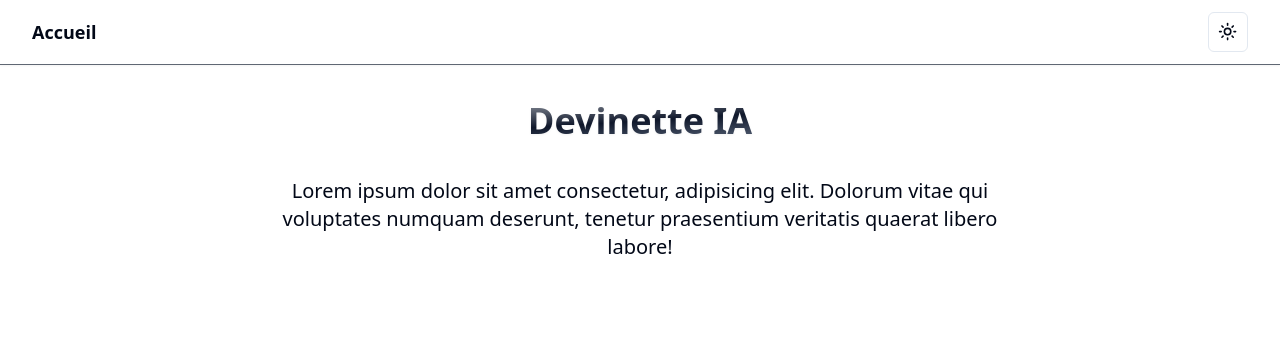
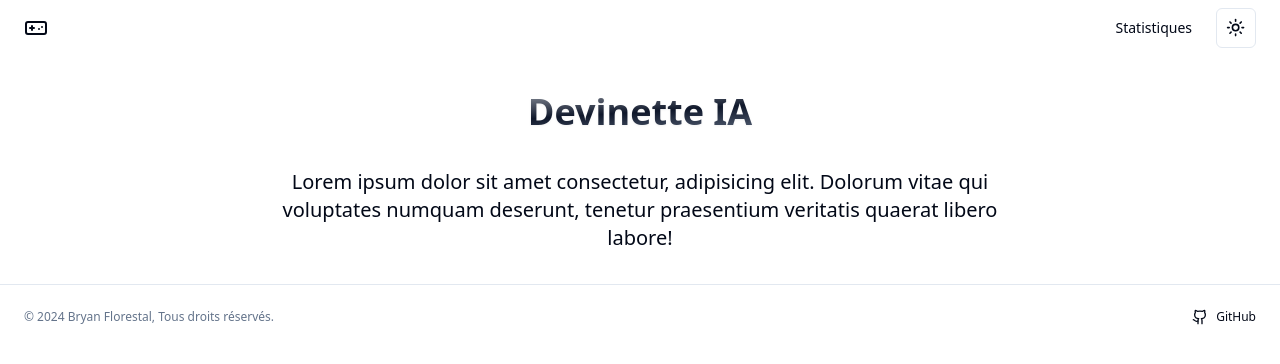
Before and after one commit to bflorestal/devinette-ia, a React (Vite) app in the folder client/: page / in a window 1280 px wide. Shown: the top 364 px of the page. Built offline with nearby package versions, Linux system fonts and the light colour scheme.

Commit message:
feat: added header and footer

```diff
--- /dev/null
+++ b/client/src/components/icons/gamepad.tsx
@@ -0,0 +1,24 @@
+interface GamepadIconProps extends React.SVGProps<SVGSVGElement> {}
+
+export default function GamepadIcon({ className }: GamepadIconProps) {
+  return (
+    <svg
+      xmlns="http://www.w3.org/2000/svg"
+      width="24"
+      height="24"
+      viewBox="0 0 24 24"
+      fill="none"
+      stroke="currentColor"
+      strokeWidth="2"
+      strokeLinecap="round"
+      strokeLinejoin="round"
+      className={className}
+    >
+      <line x1="6" x2="10" y1="12" y2="12" />
+      <line x1="8" x2="8" y1="10" y2="14" />
+      <line x1="15" x2="15.01" y1="13" y2="13" />
+      <line x1="18" x2="18.01" y1="11" y2="11" />
+      <rect width="20" height="12" x="2" y="6" rx="2" />
+    </svg>
+  );
+}
--- /dev/null
+++ b/client/src/components/icons/github.tsx
@@ -0,0 +1,23 @@
+import { cn } from "@/lib/utils";
+
+interface GitHubIconProps extends React.SVGProps<SVGSVGElement> {}
+
+export default function GitHubIcon({ className }: GitHubIconProps) {
+  return (
+    <svg
+      xmlns="http://www.w3.org/2000/svg"
+      width="24"
+      height="24"
+      viewBox="0 0 24 24"
+      fill="none"
+      stroke="currentColor"
+      strokeWidth="2"
+      strokeLinecap="round"
+      strokeLinejoin="round"
+      className={cn("lucide lucide-github", className)}
+    >
+      <path d="M15 22v-4a4.8 4.8 0 0 0-1-3.5c3 0 6-2 6-5.5.08-1.25-.27-2.48-1-3.5.28-1.15.28-2.35 0-3.5 0 0-1 0-3 1.5-2.64-.5-5.36-.5-8 0C6 2 5 2 5 2c-.3 1.15-.3 2.35 0 3.5A5.403 5.403 0 0 0 4 9c0 3.5 3 5.5 6 5.5-.39.49-.68 1.05-.85 1.65-.17.6-.22 1.23-.15 1.85v4" />
+      <path d="M9 18c-4.51 2-5-2-7-2" />
+    </svg>
+  );
+}
--- a/client/src/routes/__root.tsx
+++ b/client/src/routes/__root.tsx
@@ -1,18 +1,26 @@
 import { createRootRoute, Link, Outlet } from "@tanstack/react-router";
-import { TanStackRouterDevtools } from "@tanstack/router-devtools";
+// import { TanStackRouterDevtools } from "@tanstack/router-devtools";
 import { ModeToggle } from "@/components/mode-toggle";
+import GitHubIcon from "@/components/icons/github";
+import GamepadIcon from "@/components/icons/gamepad";
 
 export const Route = createRootRoute({
   component: () => (
     <>
-      <header className="sticky top-0 z-30 w-full border-b border-gray-700/80 shadow-sm">
-        <div className="container flex h-16 items-center space-x-4 sm:justify-between sm:space-x-0">
-          <Link
-            to="/"
-            className="[&.active]:font-bold transition-opacity hover:opacity-90 text-lg"
-          >
-            Accueil
-          </Link>
+      <header className="px-4 lg:px-6 h-14 flex items-center">
+        <Link to="/" className="flex items-center justify-center">
+          <GamepadIcon className="h-6 w-6" />
+          <span className="sr-only">Devinette IA</span>
+        </Link>
+        <div className="ml-auto flex gap-4 sm:gap-6 items-center">
+          <nav className="flex gap-4 sm:gap-6">
+            <Link
+              to="#"
+              className="text-sm font-medium hover:underline underline-offset-4"
+            >
+              Statistiques
+            </Link>
+          </nav>
           <div className="flex flex-1 items-center justify-end space-x-4">
             <ModeToggle />
           </div>
@@ -21,7 +29,24 @@ export const Route = createRootRoute({
       <main className="flex-1">
         <Outlet />
       </main>
-      <TanStackRouterDevtools />
+      <footer className="flex flex-col gap-2 sm:flex-row py-6 w-full shrink-0 items-center px-4 md:px-6 border-t">
+        <p className="text-xs text-muted-foreground">
+          &copy; {new Date().getFullYear()} Bryan Florestal, Tous droits
+          réservés.
+        </p>
+        <nav className="sm:ml-auto flex gap-4 sm:gap-6">
+          <a
+            href="https://github.com/bflorestal/devinette-ia"
+            target="_blank"
+            rel="noopener noreferrer"
+            className="inline-flex items-center gap-2 text-xs hover:underline underline-offset-4"
+          >
+            <GitHubIcon className="h-4 w-4" />
+            GitHub
+          </a>
+        </nav>
+      </footer>
+      {/* <TanStackRouterDevtools /> */}
     </>
   ),
 });
```
